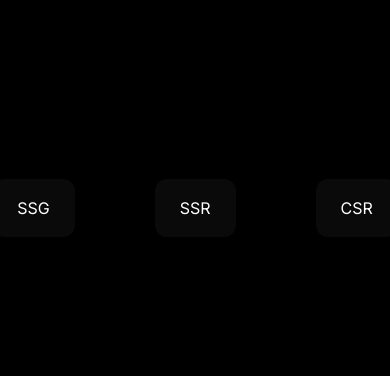
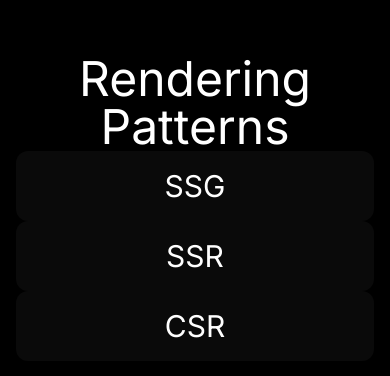
Before and after one commit to osman-yuksel/ssg-ssr-csr-case, a Next.js app: page / in a window 390 px wide. Shown: the part 214-590 px from the top of the page. Built offline with nearby package versions, Linux system fonts and the light colour scheme.

Commit message:
style changes

```diff
--- a/src/pages/index.tsx
+++ b/src/pages/index.tsx
@@ -9,19 +9,31 @@ export default function Home() {
   return (
     <>
       <Head>
-        <title>Create Next App</title>
+        <title>Rendering Patterns</title>
         <meta name="description" content="Generated by create next app" />
         <meta name="viewport" content="width=device-width, initial-scale=1" />
         <link rel="icon" href="/favicon.ico" />
       </Head>
-      <main className={`${styles.main} ${inter.className} !flex-row !justify-center`}>
-        <Link className={styles.card} href={"/pattern/ssg"}>
+      <main
+        className={`${styles.main} ${inter.className} md:!flex-row !justify-center !relative`}
+      >
+        <h1 className="text-5xl text-center">Rendering Patterns</h1>
+        <Link
+          className={`${styles.card} w-full md:w-56 md:h-96 md:leading-[22rem] text-center text-3xl`}
+          href={"/pattern/ssg"}
+        >
           SSG
         </Link>
-        <Link className={styles.card} href={"/pattern/ssr"}>
+        <Link
+          className={`${styles.card} w-full md:w-56 md:h-96 md:leading-[22rem] text-center text-3xl`}
+          href={"/pattern/ssr"}
+        >
           SSR
         </Link>
-        <Link className={styles.card} href={"/pattern/csr"}>
+        <Link
+          className={`${styles.card} w-full md:w-56 md:h-96 md:leading-[22rem] text-center text-3xl`}
+          href={"/pattern/csr"}
+        >
           CSR
         </Link>
       </main>
--- a/src/pages/pattern/csr.tsx
+++ b/src/pages/pattern/csr.tsx
@@ -3,7 +3,6 @@ import Image from "next/image";
 import { Inter } from "@next/font/google";
 import styles from "@/styles/Home.module.css";
 import useSWR, { Key, Fetcher } from "swr";
-import Link from "next/link";
 import { request } from "graphql-request";
 import Layout from "@/components/layout";
 import Post from "@/components/post";
@@ -70,7 +69,9 @@ export default function CSR() {
           Client Side Rendering
         </h1>
         {data?.posts[0] ? (
-          <Post {...data!.posts[3]} />
+          <Post
+            {...data!.posts[Math.floor(Math.random() * data.posts.length)]}
+          />
         ) : (
           <div className={styles.main}>No posts found!</div>
         )}
--- a/src/pages/pattern/ssg.tsx
+++ b/src/pages/pattern/ssg.tsx
@@ -19,9 +19,11 @@ export default function SSG({
         <title>Server Side Generation</title>
       </Head>
       <Layout>
-        <h1 className={`${inter.className} text-5xl mb-4`}>Server Side Generation</h1>
+        <h1 className={`${inter.className} text-5xl mb-4`}>
+          Server Side Generation
+        </h1>
         {posts[0] ? (
-          <Post {...posts[0]} />
+          <Post {...posts[Math.floor(Math.random() * posts.length)]} />
         ) : (
           <div className={styles.main}>No posts found!</div>
         )}
--- a/src/pages/pattern/ssr.tsx
+++ b/src/pages/pattern/ssr.tsx
@@ -19,9 +19,11 @@ export default function SSR({
         <title>Server Side Rendering</title>
       </Head>
       <Layout>
-        <h1 className={`${inter.className} text-5xl mb-4`}>Server Side Rendering</h1>
+        <h1 className={`${inter.className} text-5xl mb-4`}>
+          Server Side Rendering
+        </h1>
         {posts[0] ? (
-          <Post {...posts[0]} />
+          <Post {...posts[Math.floor(Math.random() * posts.length)]} />
         ) : (
           <div className={styles.main}>No posts found!</div>
         )}
--- a/src/styles/Home.module.css
+++ b/src/styles/Home.module.css
@@ -176,6 +176,10 @@
 
 /* Mobile */
 @media (max-width: 700px) {
+  .main {
+    padding: 6rem 1rem;
+  }
+
   .content {
     padding: 4rem;
   }
@@ -189,6 +193,8 @@
 
   .card {
     padding: 1rem 1.5rem;
+    margin: 0rem 0rem;
+    max-width: 100%;
   }
 
   .card h2 {
```
